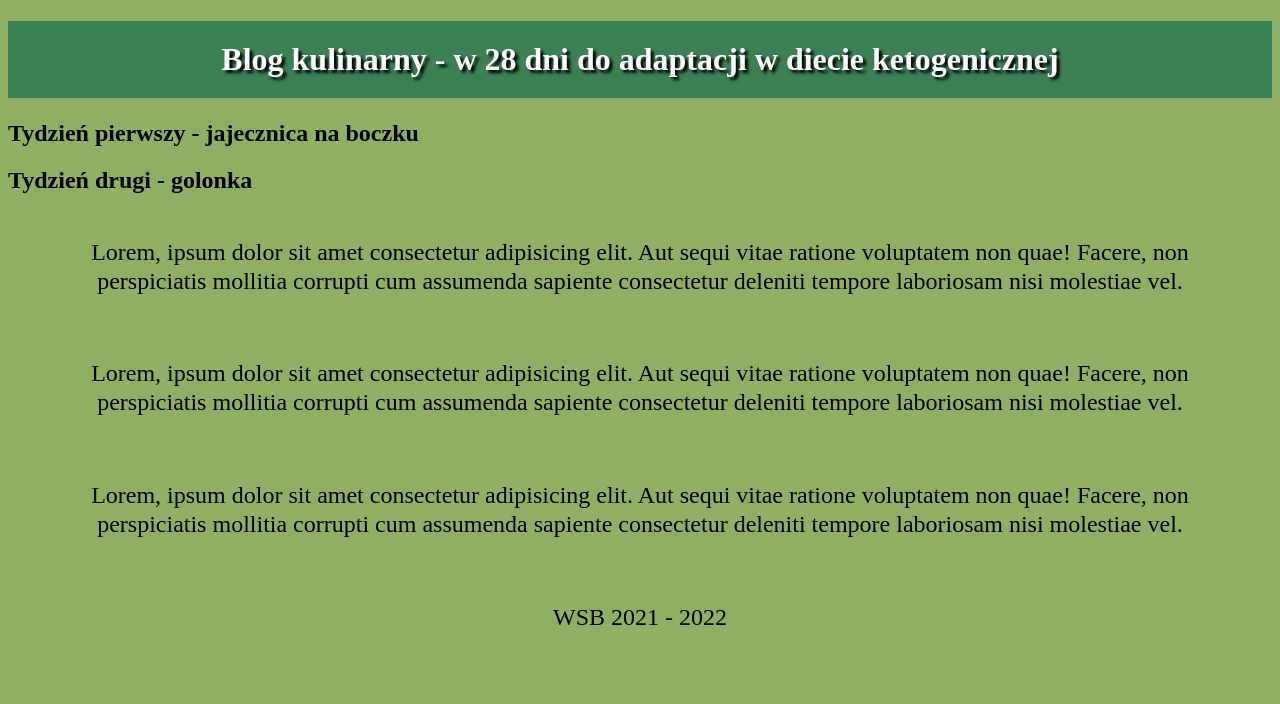
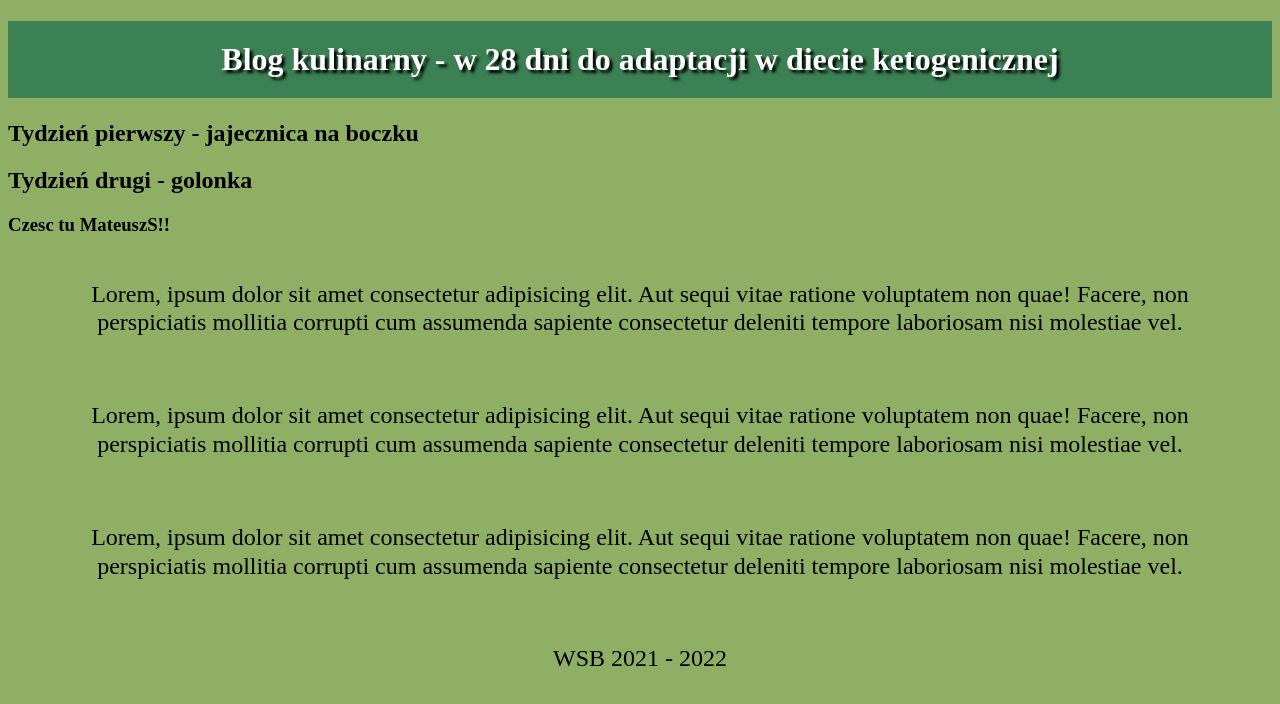
Before and after one commit to PawelWrzesinski/wsb-praca-grupowa, a plain HTML site: page index.html in a window 1280 px wide. Drawn offline with Linux system fonts and the light colour scheme.

Commit message:
dodanie h3 z przywitaniem

```diff
--- a/index.html
+++ b/index.html
@@ -35,6 +35,7 @@
     <h2>Tydzień pierwszy - jajecznica na boczku</h2>
 
     <h2>Tydzień drugi - golonka</h2>
+    <h3>Czesc tu MateuszS!!</h3>
 
     <p>Lorem, ipsum dolor sit amet consectetur adipisicing elit. Aut sequi vitae ratione voluptatem non quae! Facere,
         non perspiciatis mollitia corrupti cum assumenda sapiente consectetur deleniti tempore laboriosam nisi molestiae
```
